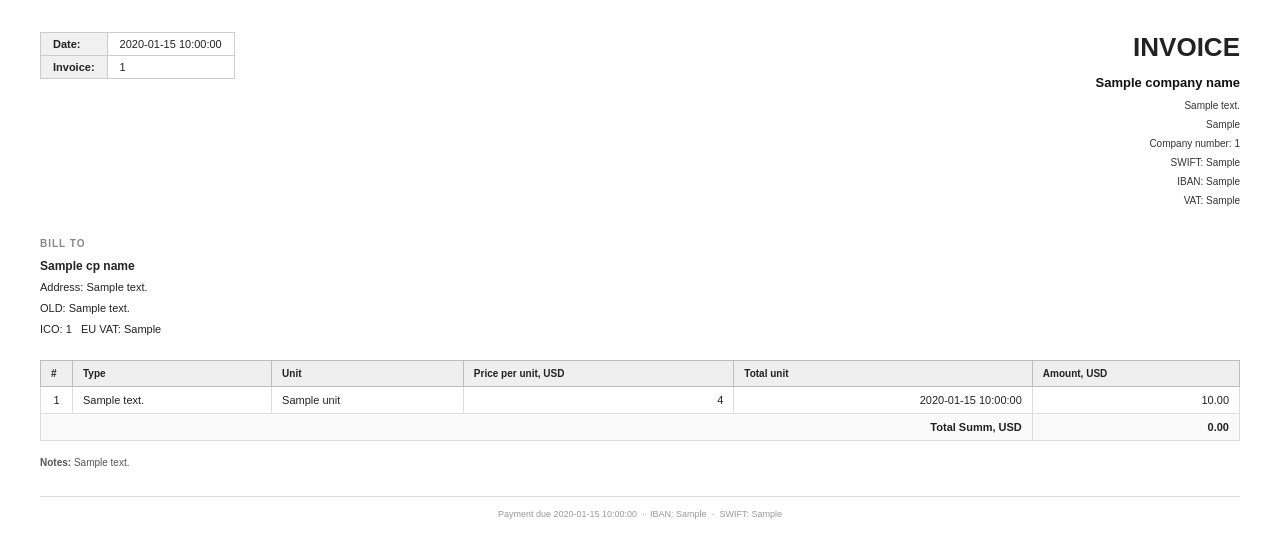
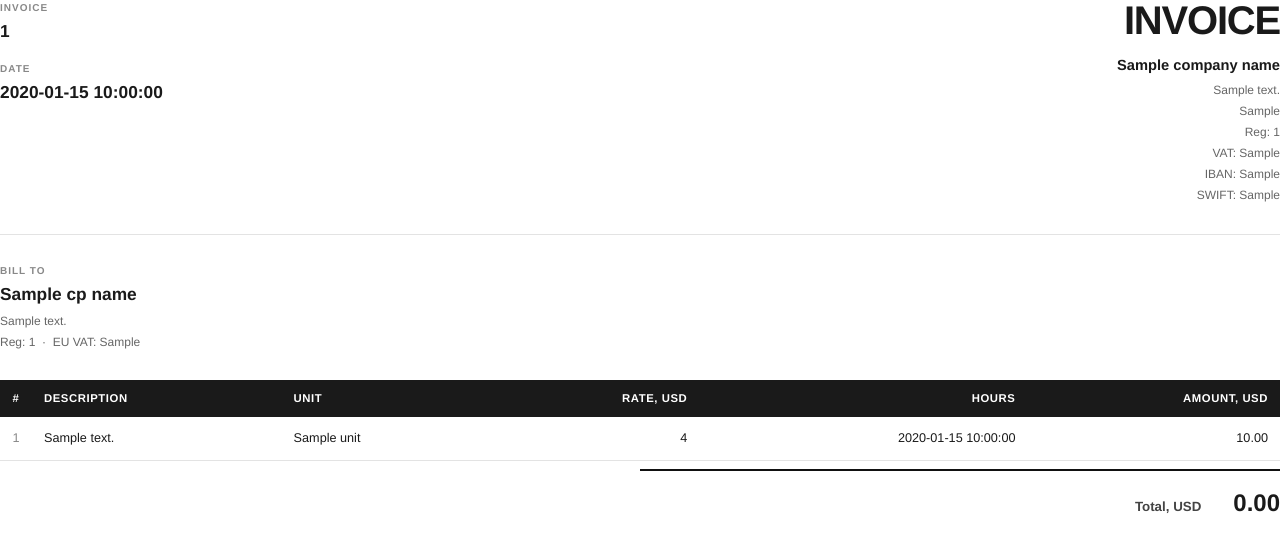
Before and after one commit to forzenson/invoice-app, a Python web app: template templates/invoice_default.html in a window 1280 px wide. Shown: the top 558 px of the page. Run offline with Jinja, Linux system fonts and the light colour scheme; the template is opened without the code that fills it: most values are stand-ins (such as "Sample title", 1, 10 or a date in 2020).

Commit message:
Switch PDF generation to HTML/CSS + Playwright
Replaces the hand-built reportlab layout with a Jinja2 HTML template
rendered to PDF by headless Chromium. Same generate_invoice_pdf()
signature so routers don't care.

Why: the reportlab layout was a maze of hand-tuned mm offsets — every
spacing fix introduced new ones (VAT: None, Hours wrapping, Total line
overhang). HTML/CSS is the right tool for invoice layout. The template
in templates/invoice_default.html can be opened in any browser to
preview, and CSS edits land in the PDF without touching Python.

Changes:
- pdf_generator.py: thin Playwright wrapper around a Jinja2 template.
  Resolves template path TEMPLATES_DIR → builtin_templates → fallback.
- templates/invoice_default.html + builtin_templates/invoice_default.html:
  Classic design (dark header row, balanced spacing, conditional fields).
- routers/invoices.py: passes template filename through; drops dead
  path-resolution logic now handled in the generator.
- requirements.txt: + playwright==1.49.0, - reportlab.
- nixpacks.toml: runs `playwright install --with-deps chromium` in
  build phase so the Railway image has Chromium and its system libs.
- .gitignore: ignore preview/test artifacts.

Local smoke test (Playwright + sample context): PDF generates, all
expected fields present, no 'VAT: None' string.

Co-Authored-By: Claude Opus 4.7 <noreply@anthropic.com>

```diff
--- /dev/null
+++ b/nixpacks.toml
@@ -0,0 +1,5 @@
+# Railway/nixpacks: после pip install ставим Chromium с системными зависимостями.
+# `--with-deps` дёргает apt-get install для нужных .so — на nixpacks билд-образе
+# apt доступен из-под root, так что это работает.
+[phases.build]
+cmds = ["python -m playwright install --with-deps chromium"]
--- a/requirements.txt
+++ b/requirements.txt
@@ -7,4 +7,4 @@ python-multipart==0.0.12
 psycopg2-binary==2.9.10
 docxtpl==0.16.7
 python-docx==1.1.2
-reportlab==4.2.5
+playwright==1.49.0
--- a/templates/invoice_default.html
+++ b/templates/invoice_default.html
@@ -2,95 +2,134 @@
 <html lang="en">
 <head>
 <meta charset="UTF-8">
+<title>Classic</title>
 <style>
-  * { box-sizing: border-box; margin: 0; padding: 0; }
-  body { font-family: Arial, sans-serif; font-size: 11px; color: #222; padding: 32px 40px; }
-  .header { display: flex; justify-content: space-between; align-items: flex-start; margin-bottom: 28px; }
-  .meta-table { border-collapse: collapse; }
-  .meta-table td { padding: 5px 12px; border: 0.5px solid #ccc; }
-  .meta-table td:first-child { font-weight: bold; background: #f0f0f0; }
-  .title { font-size: 26px; font-weight: bold; text-align: right; margin-bottom: 8px; }
-  .company-right { text-align: right; font-size: 10px; line-height: 1.9; color: #333; }
-  .company-right strong { font-size: 13px; color: #111; display: block; }
-  .section-label { font-size: 10px; font-weight: bold; letter-spacing: 1px; text-transform: uppercase; color: #888; margin: 20px 0 6px; }
-  .to-block { font-size: 11px; line-height: 1.9; }
-  .to-block strong { font-size: 12px; }
-  table.items { width: 100%; border-collapse: collapse; margin-top: 20px; }
-  table.items th { background: #efefef; font-size: 10px; font-weight: bold; padding: 7px 10px; border: 0.5px solid #bbb; text-align: left; }
-  table.items td { padding: 7px 10px; border: 0.5px solid #ddd; font-size: 11px; }
-  table.items tr:nth-child(even) td { background: #fafafa; }
-  .right { text-align: right; }
-  .total-row td { font-weight: bold; background: #efefef; font-size: 12px; }
-  .footer { margin-top: 28px; font-size: 9px; color: #999; text-align: center; border-top: 0.5px solid #ddd; padding-top: 12px; }
-  .notes { margin-top: 16px; font-size: 10px; color: #555; }
+  @page { size: A4; margin: 18mm 20mm; }
+  * { margin: 0; padding: 0; box-sizing: border-box; }
+  body {
+    font-family: 'Helvetica Neue', Arial, sans-serif;
+    font-size: 10pt;
+    color: #1a1a1a;
+    line-height: 1.5;
+  }
+  .label {
+    font-size: 7.5pt;
+    font-weight: 700;
+    text-transform: uppercase;
+    letter-spacing: 0.1em;
+    color: #888;
+    margin-bottom: 4px;
+  }
+  .header { display: flex; justify-content: space-between; margin-bottom: 28px; }
+  .header-left .meta + .meta { margin-top: 16px; }
+  .meta-value { font-size: 13pt; font-weight: 600; }
+  .header-right { text-align: right; }
+  .header-right h1 {
+    font-size: 30pt;
+    font-weight: 700;
+    letter-spacing: -0.03em;
+    line-height: 1;
+    margin-bottom: 14px;
+  }
+  .seller-name { font-size: 11pt; font-weight: 700; margin-bottom: 4px; }
+  .seller-details { font-size: 9pt; color: #666; line-height: 1.75; }
+  .divider { border-top: 1px solid #e3e3e3; margin: 16px 0 28px; }
+  .bill-to { margin-bottom: 28px; }
+  .bill-to .name { font-size: 13pt; font-weight: 700; margin: 4px 0; }
+  .bill-to .details { font-size: 9pt; color: #666; line-height: 1.6; }
+  .bill-to .ids { margin-top: 2px; }
+  table.items { width: 100%; border-collapse: collapse; font-size: 9.5pt; }
+  table.items thead th {
+    background: #1a1a1a; color: #fff;
+    text-align: left; padding: 10px 12px;
+    font-size: 8.5pt; font-weight: 600;
+    letter-spacing: 0.05em; text-transform: uppercase;
+    white-space: nowrap;
+  }
+  table.items thead th.num { text-align: center; width: 32px; }
+  table.items thead th.right { text-align: right; }
+  table.items tbody td { padding: 12px; border-bottom: 1px solid #e3e3e3; vertical-align: top; }
+  table.items tbody tr:nth-child(even) td { background: #f7f7f5; }
+  table.items tbody td.num { text-align: center; color: #888; width: 32px; }
+  table.items tbody td.right { text-align: right; font-variant-numeric: tabular-nums; }
+  .total-wrap { display: flex; justify-content: flex-end; margin-top: 8px; }
+  .total {
+    border-top: 2px solid #111;
+    padding-top: 14px;
+    display: flex; align-items: baseline; gap: 32px;
+    min-width: 50%; justify-content: flex-end;
+  }
+  .total-label { font-size: 10pt; font-weight: 700; color: #444; }
+  .total-value { font-size: 18pt; font-weight: 700; font-variant-numeric: tabular-nums; }
 </style>
 </head>
 <body>
-
-<div class="header">
-  <table class="meta-table">
-    <tr><td>Date:</td><td>{{ invoice_date }}</td></tr>
-    <tr><td>Invoice:</td><td>{{ invoice_number }}</td></tr>
-  </table>
-  <div>
-    <div class="title">INVOICE</div>
-    <div class="company-right">
-      <strong>{{ company_name }}</strong>
-      {{ company_address }}<br>
-      {{ company_country }}<br>
-      Company number: {{ company_number }}<br>
-      SWIFT: {{ company_swift }}<br>
-      IBAN: {{ company_iban }}<br>
-      VAT: {{ company_vat }}
+  <section class="header">
+    <div class="header-left">
+      <div class="meta">
+        <div class="label">Invoice</div>
+        <div class="meta-value">{{ invoice_number }}</div>
+      </div>
+      <div class="meta">
+        <div class="label">Date</div>
+        <div class="meta-value">{{ invoice_date }}</div>
       </div>
     </div>
+    <div class="header-right">
+      <h1>INVOICE</h1>
+      <div class="seller-name">{{ company_name }}</div>
+      <div class="seller-details">
+        {% if company_address %}<div>{{ company_address }}</div>{% endif %}
+        {% if company_country %}<div>{{ company_country }}</div>{% endif %}
+        {% if company_number %}<div>Reg: {{ company_number }}</div>{% endif %}
+        {% if company_vat %}<div>VAT: {{ company_vat }}</div>{% endif %}
+        {% if company_iban %}<div>IBAN: {{ company_iban }}</div>{% endif %}
+        {% if company_swift %}<div>SWIFT: {{ company_swift }}</div>{% endif %}
       </div>
-
-<div class="section-label">Bill to</div>
-<div class="to-block">
-  <strong>{{ cp_name }}</strong><br>
-  {% if cp_address %}Address: {{ cp_address }}<br>{% endif %}
-  {% if cp_old_address %}OLD: {{ cp_old_address }}<br>{% endif %}
-  {% if cp_company_number %}ICO: {{ cp_company_number }}&nbsp;&nbsp;{% endif %}
+    </div>
+  </section>
+  <div class="divider"></div>
+  <section class="bill-to">
+    <div class="label">Bill to</div>
+    <div class="name">{{ cp_name }}</div>
+    <div class="details">
+      {% if cp_address %}<div>{{ cp_address }}</div>{% endif %}
+      <div class="ids">
+        {% if cp_company_number %}Reg: {{ cp_company_number }}{% endif %}
+        {% if cp_company_number and cp_eu_vat %} &nbsp;·&nbsp; {% endif %}
         {% if cp_eu_vat %}EU VAT: {{ cp_eu_vat }}{% endif %}
       </div>
-
+    </div>
+  </section>
   <table class="items">
     <thead>
       <tr>
-      <th style="width:32px">#</th>
-      <th>Type</th>
+        <th class="num">#</th>
+        <th>Description</th>
         <th>Unit</th>
-      <th class="right">Price per unit, {{ currency }}</th>
-      <th class="right">Total unit</th>
+        <th class="right">Rate, {{ currency }}</th>
+        <th class="right">Hours</th>
         <th class="right">Amount, {{ currency }}</th>
       </tr>
     </thead>
     <tbody>
       {% for item in items %}
       <tr>
-      <td style="text-align:center">{{ loop.index }}</td>
+        <td class="num">{{ loop.index }}</td>
         <td>{{ item.description }}</td>
         <td>{{ item.unit }}</td>
         <td class="right">{{ item.rate | int }}</td>
         <td class="right">{{ item.time_formatted }}</td>
-      <td class="right">{{ "%.2f" | format(item.amount) }}</td>
+        <td class="right">{{ "%.2f"|format(item.amount) }}</td>
       </tr>
       {% endfor %}
-    <tr class="total-row">
-      <td colspan="5" class="right">Total Summ, {{ currency }}</td>
-      <td class="right">{{ "%.2f" | format(total_amount) }}</td>
-    </tr>
     </tbody>
   </table>
-
-{% if notes %}
-<div class="notes"><strong>Notes:</strong> {{ notes }}</div>
-{% endif %}
-
-<div class="footer">
-  Payment due {{ due_date or "within 30 days" }} &nbsp;·&nbsp; IBAN: {{ company_iban }} &nbsp;·&nbsp; SWIFT: {{ company_swift }}
+  <div class="total-wrap">
+    <div class="total">
+      <span class="total-label">Total, {{ currency }}</span>
+      <span class="total-value">{{ "%.2f"|format(total_amount) }}</span>
     </div>
-
+  </div>
 </body>
 </html>
```
Also changed, not shown: builtin_templates/invoice_default.html (+101 -62 lines), pdf_generator.py (+54 -169 lines), routers/invoices.py (+5 -8 lines), 1 other file. Lines whose indentation alone changed are shown as unchanged.
